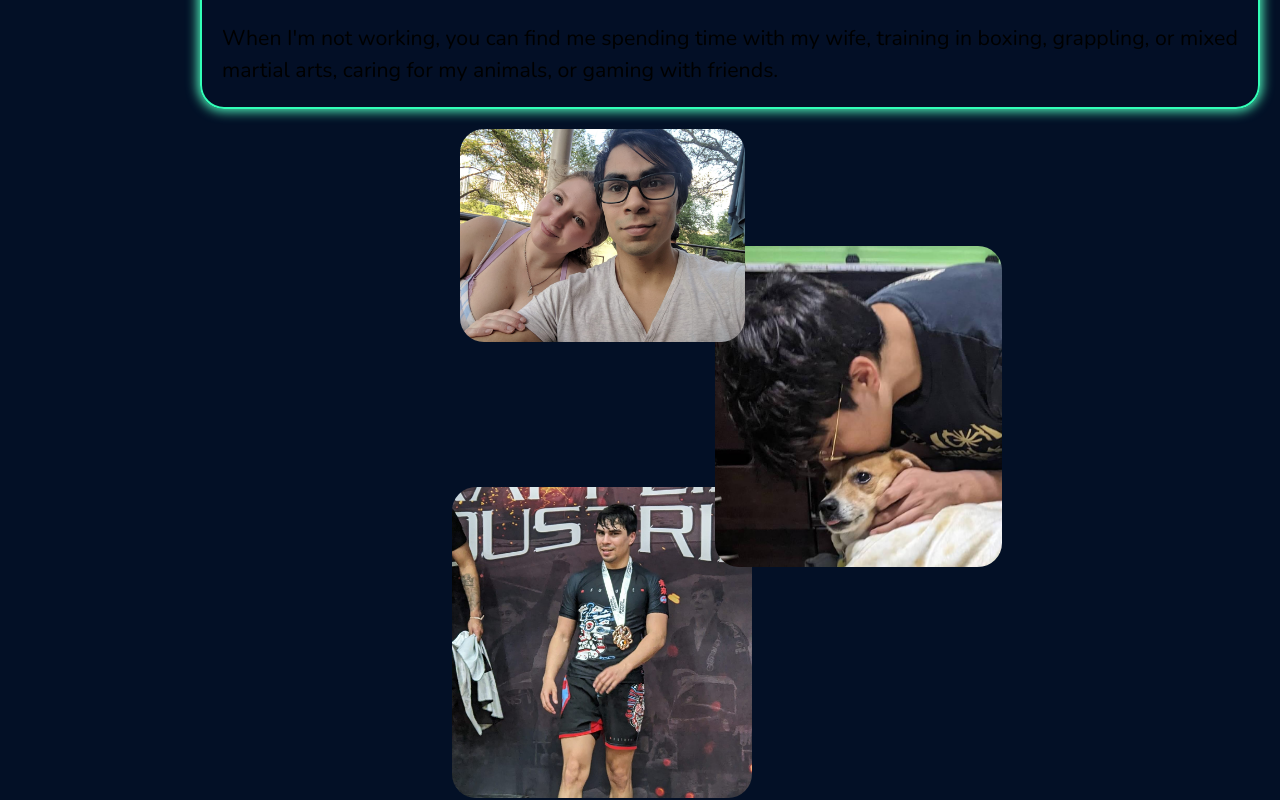
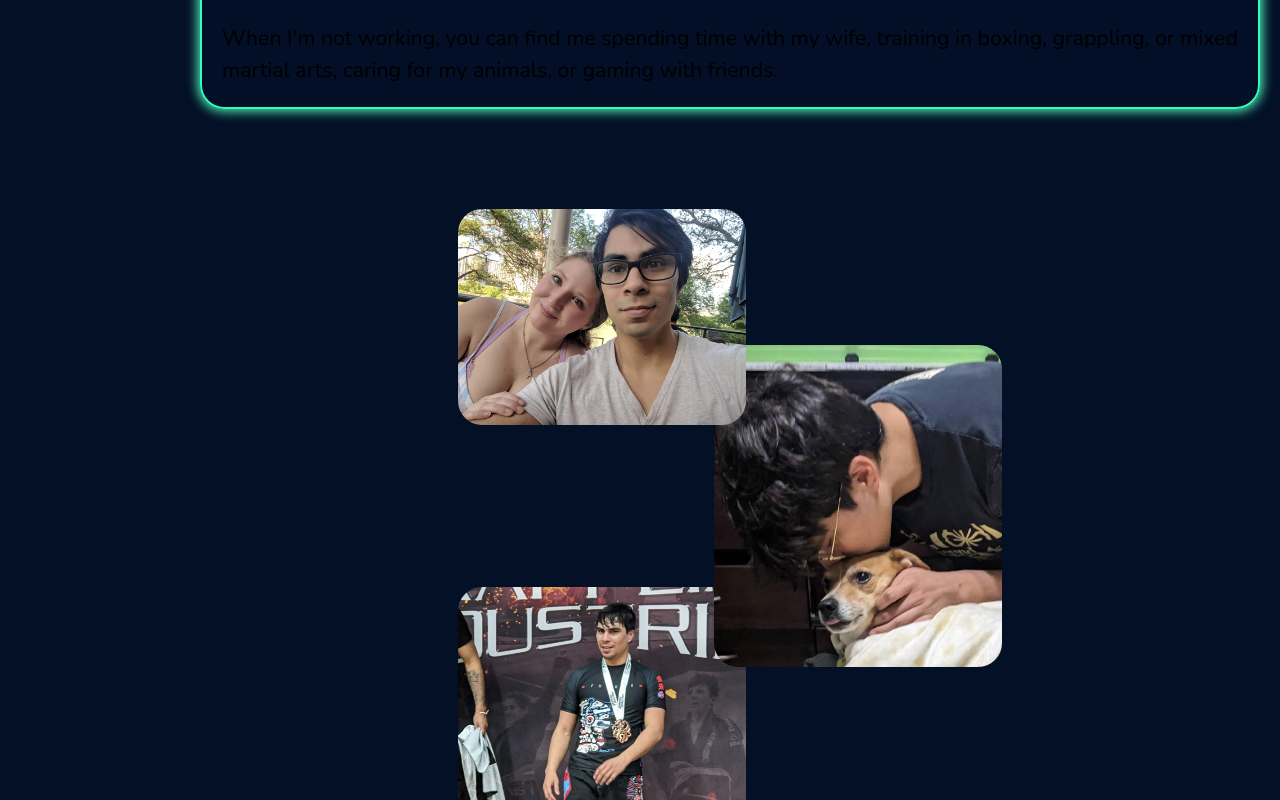
Before and after one commit to Cris-Morales/Cris-Morales-Portfolio-Website, a Next.js app: page / in a window 1280 px wide. Shown: the part 1260-2060 px from the top of the page. Built offline with nearby package versions, Linux system fonts and the light colour scheme.

Commit message:
got something passable for the picture collage. will need to look into responsive images in Next.js. Moving on to Experience Layout.

```diff
--- a/app/globals.css
+++ b/app/globals.css
@@ -74,9 +74,18 @@ a[class*="active"] .navLine {
 
 .textGlow:hover {
   text-shadow:
-    0px 0px 1rem #52FFC2,
-    0px 0px 1.75rem #52FFC2,
-    0px 0px 2.0rem #52FFC2;
+    0 0 1rem #52FFC2,
+    0 0 1.75rem #52FFC2,
+    0 0 2.0rem #52FFC2;
+  transition: 300ms;
+}
+
+.iconGlow:hover {
+  filter: drop-shadow(0 0 0.8rem #52FFC2) drop-shadow(0 0 0.5rem #52ffc27a);
+  transition: 300ms;
+}
+
+.iconGlow {
   transition: 300ms;
 }
 
--- a/app/ui/Header.tsx
+++ b/app/ui/Header.tsx
@@ -4,7 +4,7 @@ import Link from "next/link"
 export default function Header() {
 
     return (
-        <header className="flex justify-between fixed w-screen h-header py-3 px-4 md:px-7 md:z-10 bg-background">
+        <header className=" z-50 flex justify-between fixed w-screen h-header py-3 px-4 md:px-7 bg-background">
 
             {/* consider  border border-primary rounded-xl
                 also, want to remove bg-background for a cool fadaway effect, that's a placeholder because it annoys me
@@ -12,7 +12,7 @@ export default function Header() {
             */}
             <ul className="flex gap-3 items-center">
                 <li>
-                    <Link href='https://github.com/Cris-Morales'>
+                    <Link href='https://github.com/Cris-Morales' className="iconGlow">
                         <Image
                             src="/github.svg"
                             alt="Cristian's Github Profile Link"
@@ -22,7 +22,8 @@ export default function Header() {
                     </Link>
                 </li>
                 <li>
-                    <Link href='https://www.linkedin.com/in/Cris-Morales'>
+                    <Link href='https://www.linkedin.com/in/Cris-Morales'
+                        className="iconGlow">
                         <Image
                             src="/linkedIn.svg"
                             alt="Cristian's LinkedIn Profile Link"
@@ -32,7 +33,8 @@ export default function Header() {
                     </Link>
                 </li>
                 <li>
-                    <Link href='mailto:CrisMorales@protonmail.com'>
+                    <Link href='mailto:CrisMorales@protonmail.com'
+                        className="iconGlow">
                         <Image
                             src="/email.svg"
                             alt="Cristian's Buisness Email"
--- a/app/ui/about/AboutMe.tsx
+++ b/app/ui/about/AboutMe.tsx
@@ -22,28 +22,27 @@ export default function AboutMe() {
                     <br /><br />
                     When I'm not working, you can find me spending time with my wife, training in boxing, grappling, or mixed martial arts, caring for my animals, or gaming with friends.
                 </p>
-                <div className="w-full flex flex-col items-center">
-                    {/* have 2 columns, relatively positioned, 2 pics in left 1 pic in right, center both of them in the space given, same Z order, move the right over a fixed amount, left over a fixed amount, feel like genius */}
+                <div className=" w-11/12 flex flex-col items-center">
                     <Image
                         src="/aboutMe/meAndPartner.jpg"
                         alt="Me and my wife."
-                        width={285}
-                        height={325}
-                        className="rounded-3xl relative right-32 z-20"
+                        width={300}
+                        height={338}
+                        className="rounded-3xl relative right-32 top-20 z-20 min-w-60 max-w-72"
                     />
                     <Image
                         src="/aboutMe/meAndDoggo.jpg"
                         alt="Me and our family Chonk, I mean, Dog in a tortilla blanket."
-                        width={287}
-                        height={287}
-                        className="rounded-3xl relative left-32 -top-24 z-10"
+                        width={300}
+                        height={305}
+                        className="rounded-3xl relative left-32 z-10  min-w-60 max-w-72"
                     />
                     <Image
                         src="/aboutMe/jiuJitsuTournament.jpg"
                         alt="Me, at my 3rd Grappling Tournament at Blue Belt, getting bronze because I was late to my match against the silver metal winner."
                         width={300}
                         height={306}
-                        className="rounded-3xl relative right-32 bottom-44"
+                        className="rounded-3xl relative right-32 bottom-20  min-w-60 max-w-72"
                     />
                 </div>
             </article>
--- a/app/ui/navbar/Navbar.tsx
+++ b/app/ui/navbar/Navbar.tsx
@@ -16,6 +16,7 @@ export default function Navbar() {
         const observer = new IntersectionObserver((entries) => {
             entries.forEach((entry) => {
                 if (entry.isIntersecting) {
+                    console.log(entry.target.id, entry.intersectionRatio)
                     setActive(entry.target.id);
                 }
             })
@@ -29,7 +30,7 @@ export default function Navbar() {
         const navLinks = document.querySelectorAll(`nav ul li a`);
         const activeLink = document.querySelector(`a[href="${navDict[active]}"]`);
         navLinks.forEach((el: Element | null) => {
-            el == activeLink ? el?.classList.add('active') : el?.classList.remove('active');
+            el === activeLink ? el?.classList.add('active') : el?.classList.remove('active');
         })
     }, [active])
 
--- a/app/ui/projects/talksAndPubs/TalksAndPubs.tsx
+++ b/app/ui/projects/talksAndPubs/TalksAndPubs.tsx
@@ -10,14 +10,14 @@ export default function TalksAndPubs() {
                 alt="External Link Thumbnail to Medium Article on the Release of Docketeer 15"
                 width={454}
                 height={530.11}
-                priority
+                className="h-auto"
             />
             <Image
                 src="/projects/talksAndPubs/TechTalk.png"
                 alt="External Link Thumbnail to Tech Talk on The Internet of Things"
                 width={454}
                 height={530.11}
-                priority
+                className="h-auto"
             />
         </section>
     )
```
